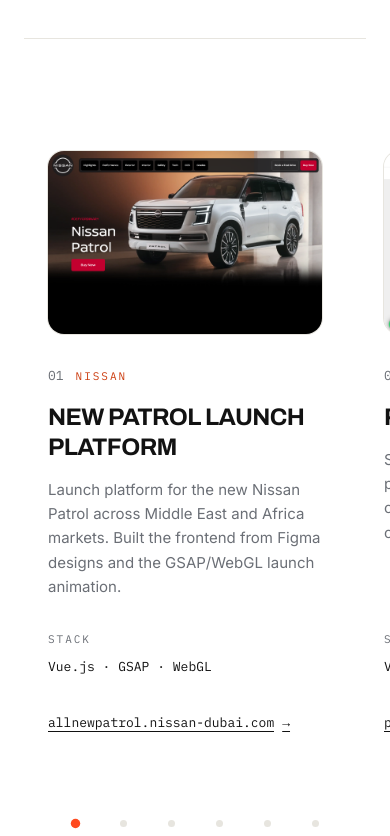
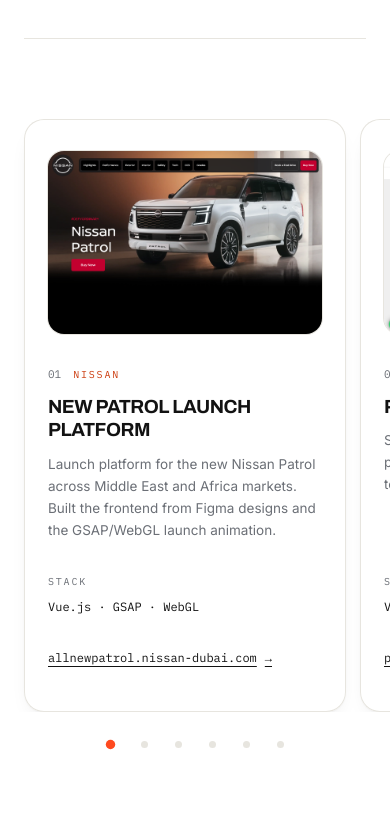
Before and after one commit to shejin-abu5/shejin-dev, a Nuxt app: page / in a window 390 px wide. Shown: the part 1308-2144 px from the top of the page. Built offline with nearby package versions, Linux system fonts and the light colour scheme.

Commit message:
mobile fix on project section

```diff
--- a/assets/css/main.css
+++ b/assets/css/main.css
@@ -135,24 +135,29 @@
   .swipe-dots {
     display: flex;
     justify-content: center;
-    gap: 0.25rem;
-    margin-top: 1.5rem;
+    gap: 0.125rem;
+    margin-top: 0.875rem;
   }
 
   /* The mark people see is the span; the target their thumb gets is the
-     button around it. Sizing the dot itself to 44px would read as a row of
-     bullets rather than a position indicator.
+     button around it. Sizing the dot itself to a full target would read as a
+     row of bullets rather than a position indicator.
 
-     Shrinkable on the width axis only: nine dots at a full 44px overrun a
-     390px screen, and a wrapped second row of dots reads as a second rail.
-     They give up width rather than the 44px of height, and the floor keeps
-     them well clear of the 24px minimum even on the longest rail. */
+     32×36 rather than 44×44. At 44 the padding around a 7px mark was most of
+     what the row was — the dots read as a widely spaced line of their own
+     under the card instead of as a caption on it, and the block cost ~68px of
+     a phone's height on every one of the three rails. This clears the 24px
+     minimum on both axes with room to spare.
+
+     Shrinkable on the width axis only, because the Skills rail carries nine:
+     they give up width before height, and a wrapped second row of dots would
+     read as a second rail. */
   .swipe-dot {
     display: grid;
     place-items: center;
-    height: 44px;
-    flex: 0 1 44px;
-    min-width: 30px;
+    height: 36px;
+    flex: 0 1 32px;
+    min-width: 26px;
     border-radius: 9999px;
   }
 
--- a/components/ProjectsSection.vue
+++ b/components/ProjectsSection.vue
@@ -237,16 +237,20 @@
             <div class="work-card__grid grid grid-cols-1 items-center gap-8 xl:grid-cols-[minmax(0,1fr)_auto_minmax(0,1fr)] xl:gap-10">
               <!-- Left rail: identity + summary -->
               <div class="reveal min-w-0 xl:max-w-[300px]">
+                <!-- The max-md: sizes are the phone's own scale. A card that
+                     is 322px wide is carrying type drawn for a 1224px one, and
+                     the title at 24px was taking three lines of a five-line
+                     card. -->
                 <div class="flex items-center gap-3">
-                  <span class="font-data text-[13px] text-steel">{{ String(i + 1).padStart(2, '0') }}</span>
-                  <span class="font-data text-[11px] uppercase tracking-[0.18em] text-accent-text">
+                  <span class="font-data text-[13px] text-steel max-md:text-[11px]">{{ String(i + 1).padStart(2, '0') }}</span>
+                  <span class="font-data text-[11px] uppercase tracking-[0.18em] text-accent-text max-md:text-[10px]">
                     {{ project.brand }}
                   </span>
                 </div>
-                <h3 class="mt-4 font-display text-2xl font-bold uppercase leading-tight tracking-tight md:text-[30px]">
+                <h3 class="mt-4 font-display text-2xl font-bold uppercase leading-tight tracking-tight max-md:mt-3 max-md:text-[19px] md:text-[30px]">
                   {{ project.title }}
                 </h3>
-                <p class="mt-4 text-[15px] leading-relaxed text-steel">{{ project.summary }}</p>
+                <p class="mt-4 text-[15px] leading-relaxed text-steel max-md:mt-3 max-md:text-[13.5px]">{{ project.summary }}</p>
               </div>
 
               <!-- Hero: the height lives in .work-hero, not a Tailwind         -->
@@ -277,8 +281,8 @@
               <!-- the link sit on one baseline across all six slides instead   -->
               <!-- of floating wherever the summary above them happens to end.  -->
               <div class="work-card__foot reveal min-w-0 xl:max-w-[260px] xl:justify-self-end xl:text-right">
-                <span class="block font-data text-[11px] uppercase tracking-[0.18em] text-steel">Stack</span>
-                <p class="mt-2 font-data text-[13px] leading-relaxed text-ink">{{ project.tech }}</p>
+                <span class="block font-data text-[11px] uppercase tracking-[0.18em] text-steel max-md:text-[10px]">Stack</span>
+                <p class="mt-2 font-data text-[13px] leading-relaxed text-ink max-md:text-[12px]">{{ project.tech }}</p>
 
                 <!-- <span class="mt-8 block font-data text-[11px] uppercase tracking-[0.18em] text-steel">Link</span> -->
                 <!-- Host-only label on one line: a wrapped URL was reading as a -->
@@ -293,7 +297,7 @@
                   :title="project.link.url"
                   target="_blank"
                   rel="noopener"
-                  class="mt-6 flex min-h-[44px] items-center gap-2 font-data text-[13px] text-ink underline underline-offset-4 transition-colors hover:text-ink/85 xl:mt-8 xl:min-h-0 xl:justify-end xl:pl-4"
+                  class="mt-6 flex min-h-[44px] items-center gap-2 font-data text-[13px] text-ink underline underline-offset-4 transition-colors hover:text-ink/85 max-md:mt-5 max-md:text-[12px] xl:mt-8 xl:min-h-0 xl:justify-end xl:pl-4"
                 >
                   <span class="min-w-0 truncate">{{ project.link.label }}</span>
                   <span class="shrink-0" aria-hidden="true">→</span>
@@ -502,6 +506,22 @@
     margin-bottom: 0;
     display: flex;
     flex-direction: column;
+    /*
+      The hairline is in here rather than coming from the template's
+      `ring-1 ring-hair` because Tailwind implements a ring as a box-shadow —
+      so the `box-shadow: none` that unwinds the deck above was also erasing
+      the card's edge, and a paper card on paper with no edge and no shadow is
+      invisible. Stating both in one declaration is what keeps them from
+      cancelling each other again.
+
+      Kept light on purpose: enough to lift the card off the page and read as
+      a swipeable object, not enough to turn a flat editorial layout into a
+      row of floating tiles.
+    */
+    box-shadow:
+      inset 0 0 0 1px theme('colors.hair'),
+      0 1px 2px rgb(18 18 18 / 0.04),
+      0 10px 24px -14px rgb(18 18 18 / 0.18);
   }
 
   /* Cards are stretched to a common height by the rail, so the slack has to
```
Also changed, not shown: 1 other file (tests, documents, lock files or other folders).
